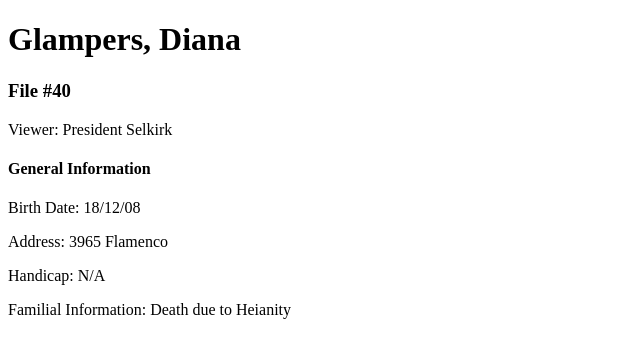
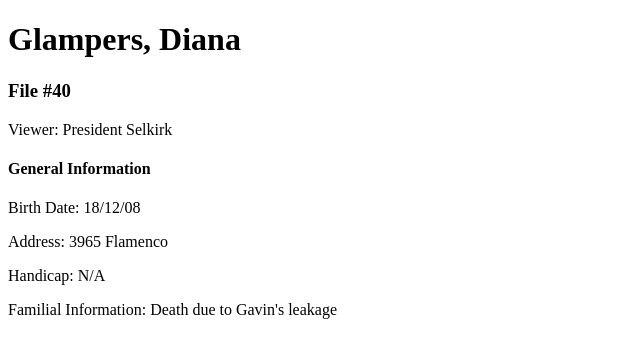
Before and after one commit to TR-Code1/thedianamoonglampersfiles, a plain HTML site: page index.html in a window 1280 px wide. Shown: the full height of the page, 0-640 px from the left. Drawn offline with Linux system fonts and the light colour scheme.

Commit message:
Update death cause
Death cause: Gavin's leakage

```diff
--- a/index.html
+++ b/index.html
@@ -14,7 +14,7 @@
         <p> Birth Date: 18/12/08 </p>
         <p> Address: 3965 Flamenco </p>
         <p> Handicap: N/A </p>
-        <p> Familial Information: Death due to Heianity </p>
+        <p> Familial Information: Death due to Gavin's leakage </p>
       </div>
     </div>
   </body>
```
